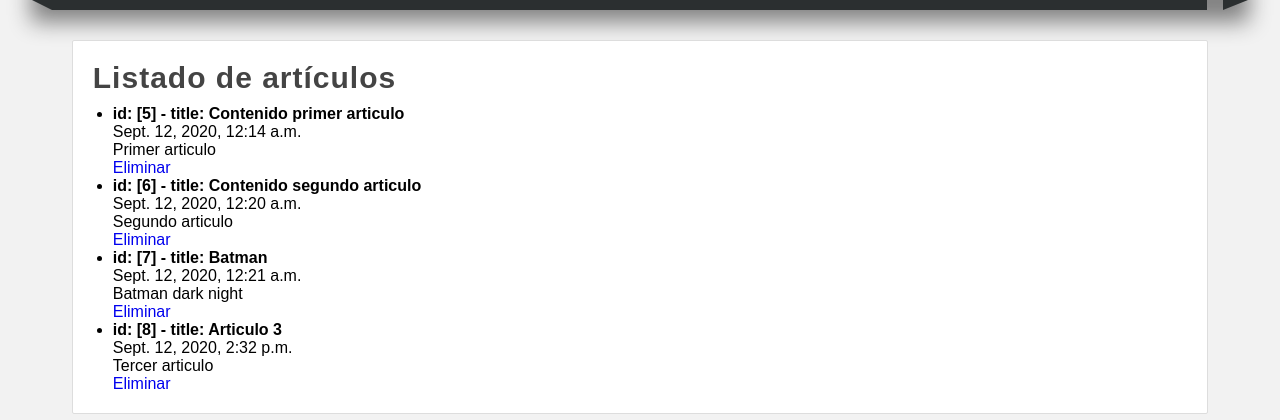
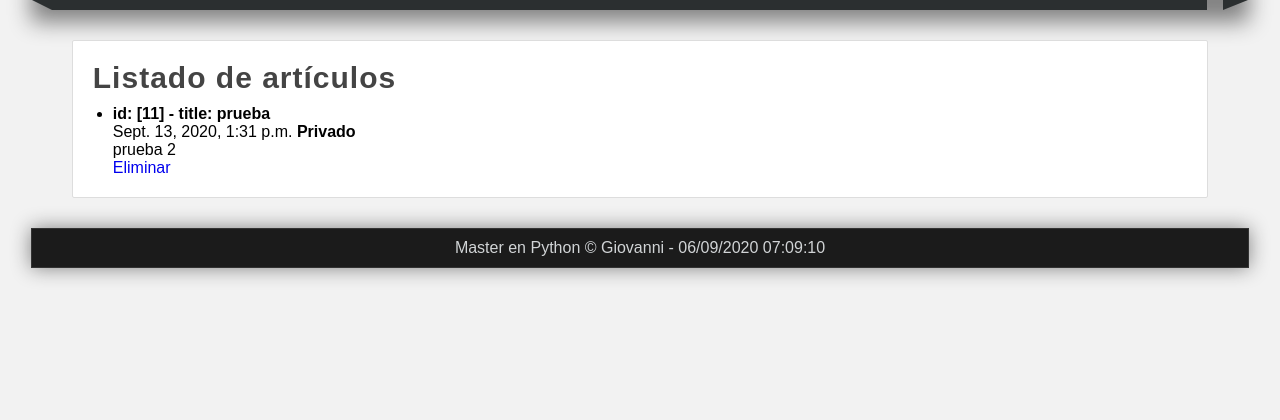
Before and after one commit to jonanv/firstapp_django, a Django app: page /articulos/ in a window 1280 px wide. Shown: the part 182-602 px from the top of the page. Run offline with Django 3.2, Linux system fonts and the light colour scheme; data comes from the database, SQL or seed files in the repository.

Commit message:
Se agregan filter con exclude para excluir elementos de la consulta

```diff
--- a/miapp/templates/articulos.html
+++ b/miapp/templates/articulos.html
@@ -12,6 +12,13 @@
             <li>
                 <h4>id: [{{ articulo.id }}] - title: {{ articulo.title }}</h4>
                 <span>{{ articulo.created_at }}</span>
+
+                {% if articulo.public %}
+                    <strong>Publicado</strong>
+                {% else %}
+                    <strong>Privado</strong>
+                {% endif %}
+
                 <p>
                     {{ articulo.content }}
                     <br/>
--- a/miapp/views.py
+++ b/miapp/views.py
@@ -124,6 +124,9 @@ def articulos(request):
     # articulos = Article.objects.filter(title__exact='articulo')
     # articulos = Article.objects.filter(title__iexact='batman')
 
+    # exclude
+    articulos = Article.objects.filter(title='prueba').exclude(public=True)
+
     return render(request, 'articulos.html', {
         'articulos': articulos
     })
```
Also changed, not shown: db.sqlite3.
